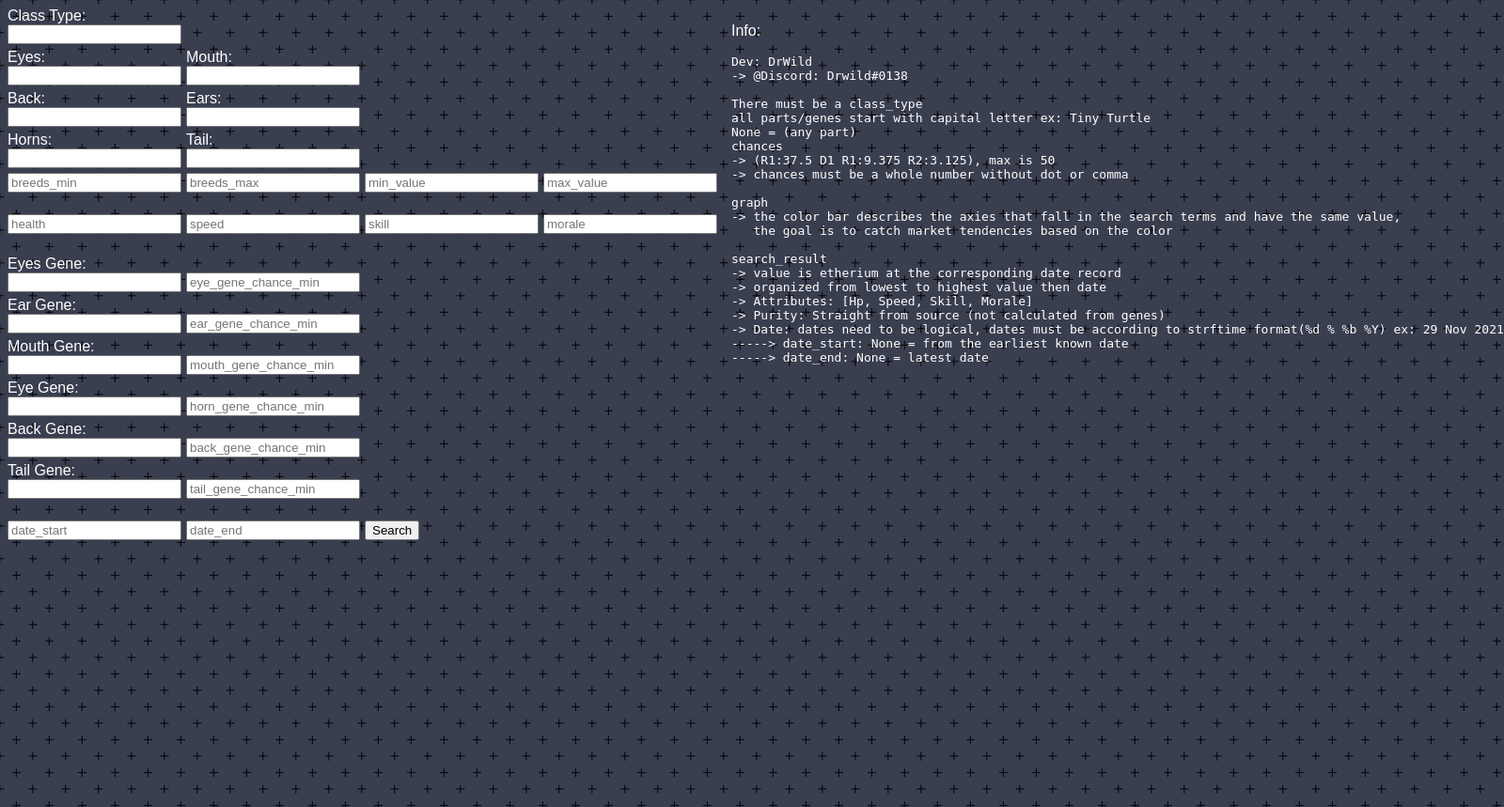
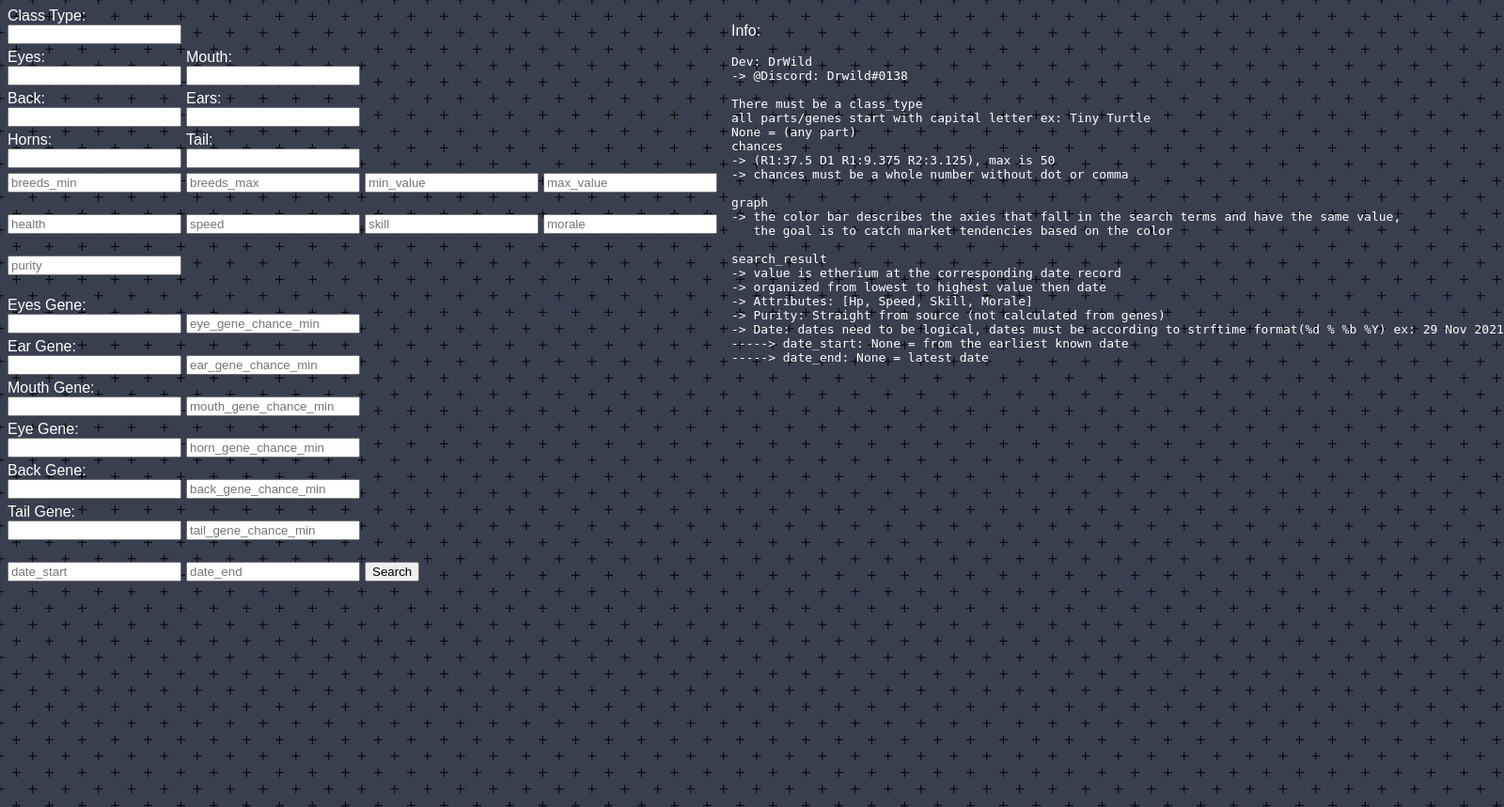
Before and after one commit to DrAlexWild/Axie_Market_Scout_Django, a Django app: page / in a window 1600 px wide. Shown: the top 859 px of the page at 94% size. Run offline with Django 3.2, Linux system fonts and the light colour scheme; parts of the project's set-up code (start-up, migrations or seed data) failed here and were passed over.

Commit message:
major update purity

```diff
--- a/axie_market_scout_app/static/style.css
+++ b/axie_market_scout_app/static/style.css
@@ -21,7 +21,7 @@ body{
 .form {
     display: grid;
     grid-template-columns: 1fr 1fr 1fr 1fr;
-    grid-template-rows: 1fr 1fr 1fr 1fr 1fr 1fr 1fr 1fr 1fr 1fr 1fr 1fr 1fr;
+    grid-template-rows: 1fr 1fr 1fr 1fr 1fr 1fr 1fr 1fr 1fr 1fr 1fr 1fr 1fr 1fr;
     gap: 5px 5px;
     grid-auto-flow: row;
     grid-template-areas:
@@ -31,6 +31,7 @@ body{
     "horns tail . ."
     "breeds_min breeds_max min_value max_value"
     "health speed skill morale"
+    "purity . . ."
     "eye_gene eye_gene_chance_min . ."
     "ear_gene ear_gene_chance_min . ."
     "mouth_gene mouth_gene_chance_min . ."
@@ -76,6 +77,8 @@ img {
 .skill { grid-area: skill; }
 
 .morale { grid-area: morale; }
+
+.purity { grid-area: purity; }
 
 .eye_gene { grid-area: eye_gene; }
 
--- a/axie_market_scout_app/templates/views_html/index.html
+++ b/axie_market_scout_app/templates/views_html/index.html
@@ -341,6 +341,9 @@
             </div>
             <div class="morale">
                 <input  type="text" name="min_morale" placeholder="morale" />
+            </div>
+            <div class="purity">
+                <input  type="text" name="purity" placeholder="purity" />
             </div>
             <div class="eye_gene">
                 Eyes Gene:
--- a/axie_market_scout_app/templates/views_html/results.html
+++ b/axie_market_scout_app/templates/views_html/results.html
@@ -341,6 +341,9 @@
             </div>
             <div class="morale">
                 <input  type="text" name="min_morale" placeholder="morale" value="{{min_morale}}"/>
+            </div>
+            <div class="purity">
+                <input  type="text" name="purity" placeholder="purity" value="{{purity}}"/>
             </div>
             <div class="eye_gene">
                 Eyes Gene:
--- a/axie_market_scout_app/tests.py
+++ b/axie_market_scout_app/tests.py
@@ -1,3 +1,4 @@
 from django.test import TestCase
 
+from utils import *
 # Create your tests here.
--- a/axie_market_scout_app/utils.py
+++ b/axie_market_scout_app/utils.py
@@ -296,7 +296,7 @@ def create_data():
 
 ### Search Engine ###
 
-def custom_search(class_type, eyes, mouth, back, ears, horns, tail, breeds_min, breeds_max, min_value, max_value, min_health, min_speed, min_skill, min_morale, eye_gene, eye_gene_chance_min, ear_gene, ear_gene_chance_min, mouth_gene, mouth_gene_chance_min, horn_gene, horn_gene_chace_min, back_gene, back_gene_chance_min, tail_gene, tail_gene_chance_min, date_start, date_end):
+def custom_search(class_type, eyes, mouth, back, ears, horns, tail, breeds_min, breeds_max, min_value, max_value, min_health, min_speed, min_skill, min_morale, eye_gene, eye_gene_chance_min, ear_gene, ear_gene_chance_min, mouth_gene, mouth_gene_chance_min, horn_gene, horn_gene_chace_min, back_gene, back_gene_chance_min, tail_gene, tail_gene_chance_min, date_start, date_end, purity):
     global custom_search_axies
     custom_search_axies = []
 
@@ -402,10 +402,11 @@ def custom_search(class_type, eyes, mouth, back, ears, horns, tail, breeds_min,
                 if axie.attributes[0] >= min_health and axie.attributes[1] >= min_speed and axie.attributes[2] >= min_skill and axie.attributes[3] >= min_morale:
                     if (breeds_min <= axie.breeds <= breeds_max) and (axie.value <= max_value or max_value == 0) and (axie.value >= min_value or min_value == 0):
                         if (class_type == axie.class_type or class_type == 'None') and (eyes == axie.genes_dominant[0] or eyes == 'None') and (mouth == axie.genes_dominant[2] or mouth == 'None') and (back == axie.genes_dominant[4] or back == 'None') and (ears == axie.genes_dominant[1] or ears == 'None') and (horns == axie.genes_dominant[3] or horns == 'None') and (tail == axie.genes_dominant[5] or tail == 'None'):
-                            custom_search_axies.append(axie)
-                            #print(ear_gene_chance)
-                            #print(axie.objective_date)
-                            print(axie)
+                            if int(axie.purity[0:3].replace('%', '')) >= purity:
+                                custom_search_axies.append(axie)
+                                #print(ear_gene_chance)
+                                #print(axie.objective_date)
+                                print(axie)
 
     global title_search
     title_search = "Class: " + str(class_type) + " Eyes: " + str(eyes) + " Mouth: " + str(mouth) + " Back: " + str(back) + " Ears: " + str(ears) + " Horns: " + str(horns) + " Tail: " + str(tail) + '\n' + " Breeds_min: " + str(breeds_min) + " Breeds_max: " + str(breeds_max) + " Max_value: " + str(max_value) + " Min_health: " + str(min_health) + " Min_speed: " + str(min_speed) + " Min_skill: " + str(min_skill) + " Min_morale: " + str(min_morale)
@@ -711,8 +712,8 @@ def create_receipt():
     #return axies_in_graph.strip()
 
 
-def routine_graph_scatter_heat_plot(class_type, eyes, mouth, back, ears, horns, tail, breeds_min, breeds_max, min_value, max_value, min_health, min_speed, min_skill, min_morale, eye_gene, eye_gene_chance_min, ear_gene, ear_gene_chance_min, mouth_gene, mouth_gene_chance_min, horn_gene, horn_gene_chace_min, back_gene, back_gene_chance_min, tail_gene, tail_gene_chance_min, date_start, date_end):
-    custom_search(class_type, eyes, mouth, back, ears, horns, tail, breeds_min, breeds_max, min_value, max_value, min_health, min_speed, min_skill, min_morale, eye_gene, eye_gene_chance_min, ear_gene, ear_gene_chance_min, mouth_gene, mouth_gene_chance_min, horn_gene, horn_gene_chace_min, back_gene, back_gene_chance_min, tail_gene, tail_gene_chance_min, date_start, date_end)
+def routine_graph_scatter_heat_plot(class_type, eyes, mouth, back, ears, horns, tail, breeds_min, breeds_max, min_value, max_value, min_health, min_speed, min_skill, min_morale, eye_gene, eye_gene_chance_min, ear_gene, ear_gene_chance_min, mouth_gene, mouth_gene_chance_min, horn_gene, horn_gene_chace_min, back_gene, back_gene_chance_min, tail_gene, tail_gene_chance_min, date_start, date_end, purity):
+    custom_search(class_type, eyes, mouth, back, ears, horns, tail, breeds_min, breeds_max, min_value, max_value, min_health, min_speed, min_skill, min_morale, eye_gene, eye_gene_chance_min, ear_gene, ear_gene_chance_min, mouth_gene, mouth_gene_chance_min, horn_gene, horn_gene_chace_min, back_gene, back_gene_chance_min, tail_gene, tail_gene_chance_min, date_start, date_end, purity)
     return routine_graph()
 
 
--- a/axie_market_scout_app/views.py
+++ b/axie_market_scout_app/views.py
@@ -80,7 +80,8 @@ def secondary_view(request):
             request.GET['tail_gene'],
             int(request.GET['tail_gene_chance_min']),
             request.GET['date_start'],
-            request.GET['date_end']
+            request.GET['date_end'],
+            int(request.GET['purity'])
         )
 
         context['new_graph'] = chart
@@ -113,6 +114,7 @@ def secondary_view(request):
         context['tail_gene_chance_min'] = int(request.GET['tail_gene_chance_min'])
         context['date_start'] = request.GET['date_start']
         context['date_end'] = request.GET['date_end']
+        context['purity'] = request.GET['purity']
 
         #String with \n per axie
         axies_in_graph = create_receipt()[0]
```
